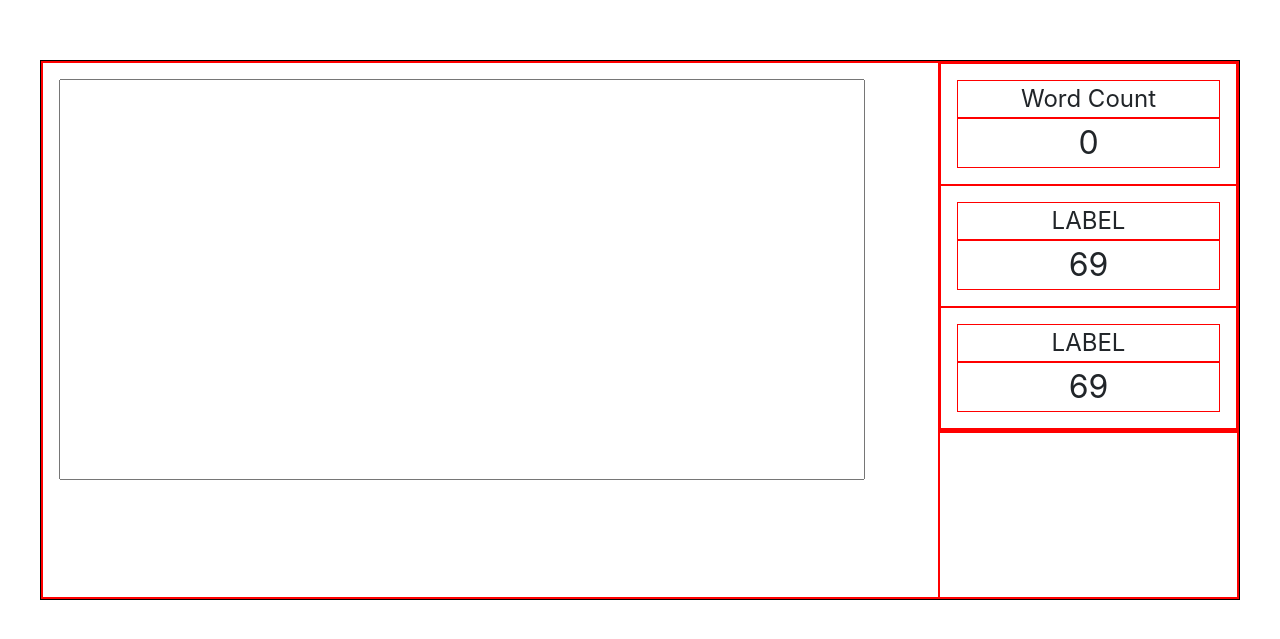
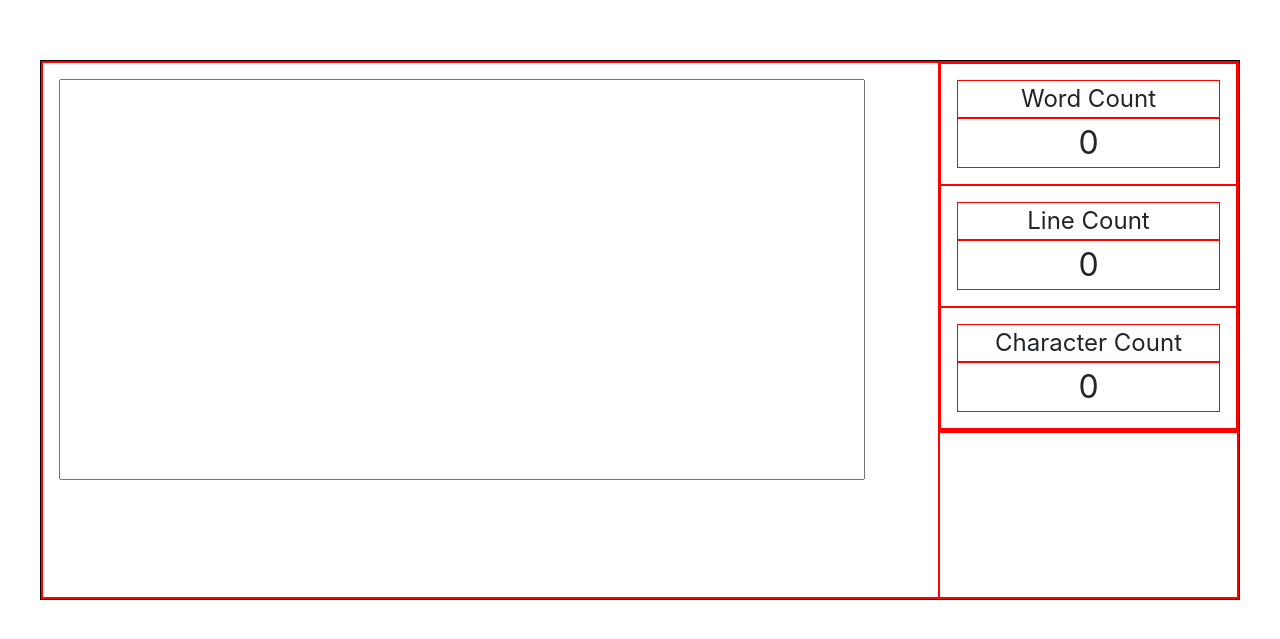
Before and after one commit to zhaohanson1/word_tools, a Django app: page /count in a window 1280 px wide. Shown: the part 58-697 px from the top of the page. Run offline with Django 3.2, Linux system fonts and the light colour scheme; data that the repository does not hold is empty; some libraries are stand-ins or nearby versions.

Commit message:
added line and char count

```diff
--- a/django_test/TextScuplt/word_features/js_tests/tests.html
+++ b/django_test/TextScuplt/word_features/js_tests/tests.html
@@ -9,7 +9,8 @@
   <div id="qunit"></div>
   <div id="qunit-fixture"></div>
   <script src="https://code.jquery.com/qunit/qunit-2.10.0.js"></script>
-  <script src="..\static\word_features\js\word_functions.js"></script>
+  <script src="../static/word_features/js/word_functions.js"></script>
+  <script src="../static/word_features/js/count/count_functions.js"></script>
   <script src="word_features/word_count.test.js"></script>
   <script src="word_features/word_replace.test.js"></script>
   <script src="word_features/word_diff.test.js"></script>
--- /dev/null
+++ b/django_test/TextScuplt/word_features/static/word_features/js/count/count_controller.js
@@ -0,0 +1,23 @@
+function updateCount() {
+    let input = $('#textarea').val();
+    updateWordCount(input);
+    updateLineCount(input);
+    updateCharCount(input);
+};
+
+function updateWordCount(input) {
+    let count = wordCount(input);
+    $('#word-count-value').text(count);
+}
+
+function updateLineCount(input) {
+    let count = lineCount(input);
+    $('#line-count-value').text(count);
+}
+
+function updateCharCount(input) {
+    let count = charCount(input);
+    $('#char-count-value').text(count);
+}
+
+$('#textarea').on('input', updateCount);
--- /dev/null
+++ b/django_test/TextScuplt/word_features/static/word_features/js/count/count_functions.js
@@ -0,0 +1,62 @@
+function isWhiteSpace(ch) {
+    return (ch == ' ') || (ch == '\t') || (ch == '\n');
+}
+
+function isNewLine(ch) {
+    return (ch == '\n');
+}
+
+/**
+ * Count the number of words.
+ * @param {String}  inputString     The input text
+ * @returns {Number}    The number of words in inputString
+ *                      If input is invalid, return -1;
+ */
+function wordCount(inputString) {
+
+    if (typeof inputString != 'string')
+        return -1;
+
+    let count = 0;
+    let i = 0;
+    while (i < inputString.length) {
+        let ch = inputString[i];
+        while (i < inputString.length && isWhiteSpace(ch)) {
+            ch = inputString[++i];
+        }
+
+        if (i >= inputString.length) {
+            break;
+        }
+
+        while (i < inputString.length && !isWhiteSpace(ch)) {
+            ch = inputString[++i];
+        }
+        count++;
+    }
+
+    return count;
+}
+
+
+/**
+ *
+ *
+ * @param {String} inputString
+ * @returns {Number}
+ */
+function charCount(inputString) {
+    return (inputString.replace(/\n/g, '')).length;
+}
+
+
+/**
+ * Return the number of lines
+ * https://stackoverflow.com/a/43820645
+ *
+ * @param {String} inputString
+ * @returns {Number}
+ */
+function lineCount(inputString) {
+    return (inputString.match(/\n/g) || '').length;
+}
--- a/django_test/TextScuplt/word_features/static/word_features/js/word_count_controller.js
+++ /dev/null
@@ -1,10 +0,0 @@
-let wordCountDisplay = $('#word-count-value')
-let textArea = $('#textarea')
-
-let getWordCount = function() {
-    let input = textArea.val();
-    let count = wordCount(input);
-    wordCountDisplay.text(count);
-}
-
-textArea.on('input', getWordCount);
--- a/django_test/TextScuplt/word_features/static/word_features/js/word_functions.js
+++ b/django_test/TextScuplt/word_features/static/word_features/js/word_functions.js
@@ -1,40 +1,3 @@
-function isWhiteSpace(ch) {
-    return (ch == ' ') || (ch == '\t') || (ch == '\n');
-}
-
-/**
- * Count the number of words.
- * @param {string}  inputString     The input text
- * @returns {number}    The number of words in inputString
- *                      If input is invalid, return -1;
- */
-function wordCount(inputString) {
-
-    if (typeof inputString != 'string')
-        return -1;
-
-    let count = 0;
-    let i = 0;
-    while (i < inputString.length) {
-        let ch = inputString[i];
-        while (i < inputString.length && isWhiteSpace(ch)) {
-            ch = inputString[++i];
-        }
-
-        if (i >= inputString.length) {
-            break;
-        }
-
-        while (i < inputString.length && !isWhiteSpace(ch)) {
-            ch = inputString[++i];
-        }
-        count++;
-    }
-
-    return count;
-}
-
-
 /**
  * Abstract Diff Class
  * @abstract
--- a/django_test/TextScuplt/word_features/templates/word_features/word_count.html
+++ b/django_test/TextScuplt/word_features/templates/word_features/count.html
@@ -17,18 +17,18 @@
             <div id='word-count-value' class='count-value'>0</div>
         </div>
         <div class='count-display'>
-            <div class='count-label'>LABEL</div>
-            <div class='count-value'>69</div>
+            <div id='line-count-label' class='count-label'>Line Count</div>
+            <div id='line-count-value' class='count-value'>0</div>
         </div>
         <div class='count-display'>
-            <div class='count-label'>LABEL</div>
-            <div class='count-value'>69</div>
+            <div id='char-count-label' class='count-label'>Character Count</div>
+            <div id='char-count-value' class='count-value'>0</div>
         </div>
     <div>
 <div>
 {% endblock  %}
 
 {% block body_scripts %}
-    <script src={% static 'word_features/js/word_functions.js' %}></script>
-    <script src={% static 'word_features/js/word_count_controller.js' %}></script>
+    <script src={% static 'word_features/js/count/count_functions.js' %}></script>
+    <script src={% static 'word_features/js/count/count_controller.js' %}></script>
 {% endblock body_scripts %}
--- a/django_test/TextScuplt/word_features/views.py
+++ b/django_test/TextScuplt/word_features/views.py
@@ -10,7 +10,7 @@ def index(request):
     return render(request, 'word_features/base.html')
 
 def count(request):
-    return render(request, 'word_features/word_count.html')
+    return render(request, 'word_features/count.html')
 
 def replace(request):
     return render(request, 'word_features/word_replace.html')
```
